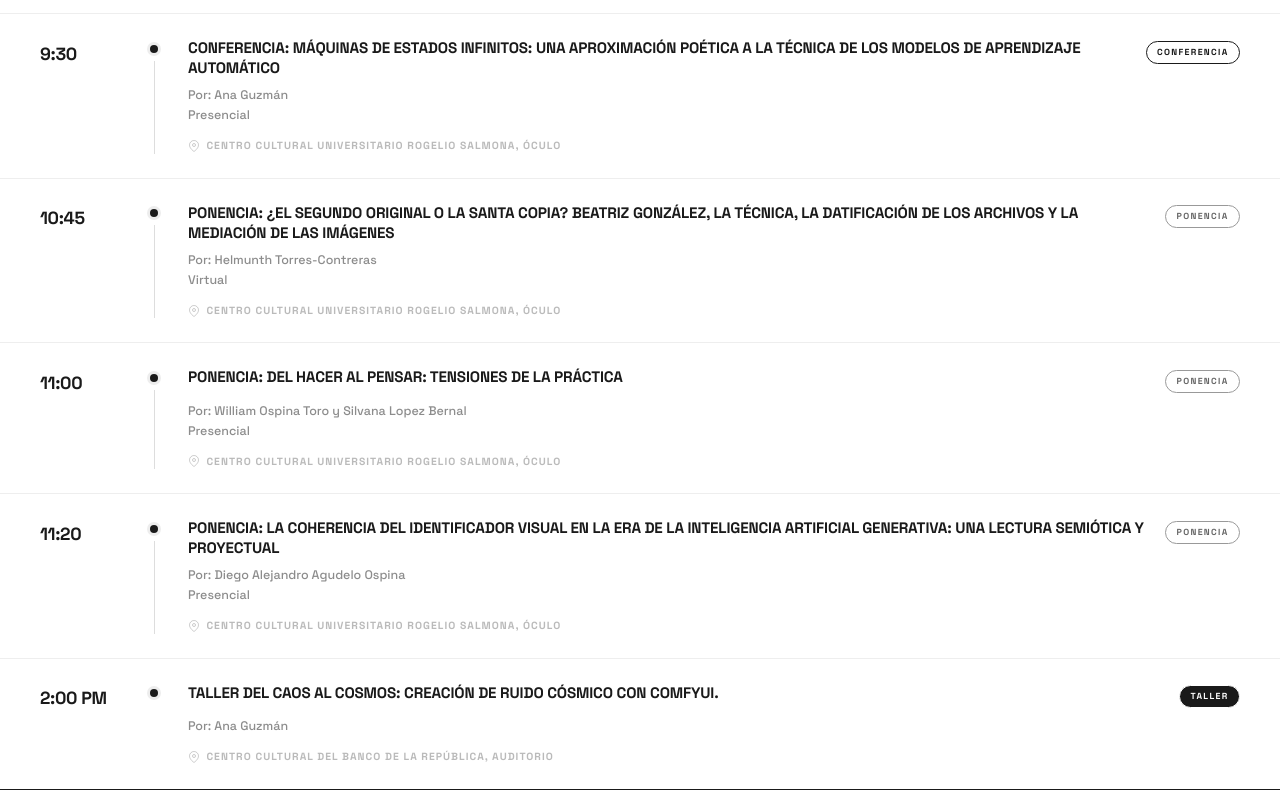
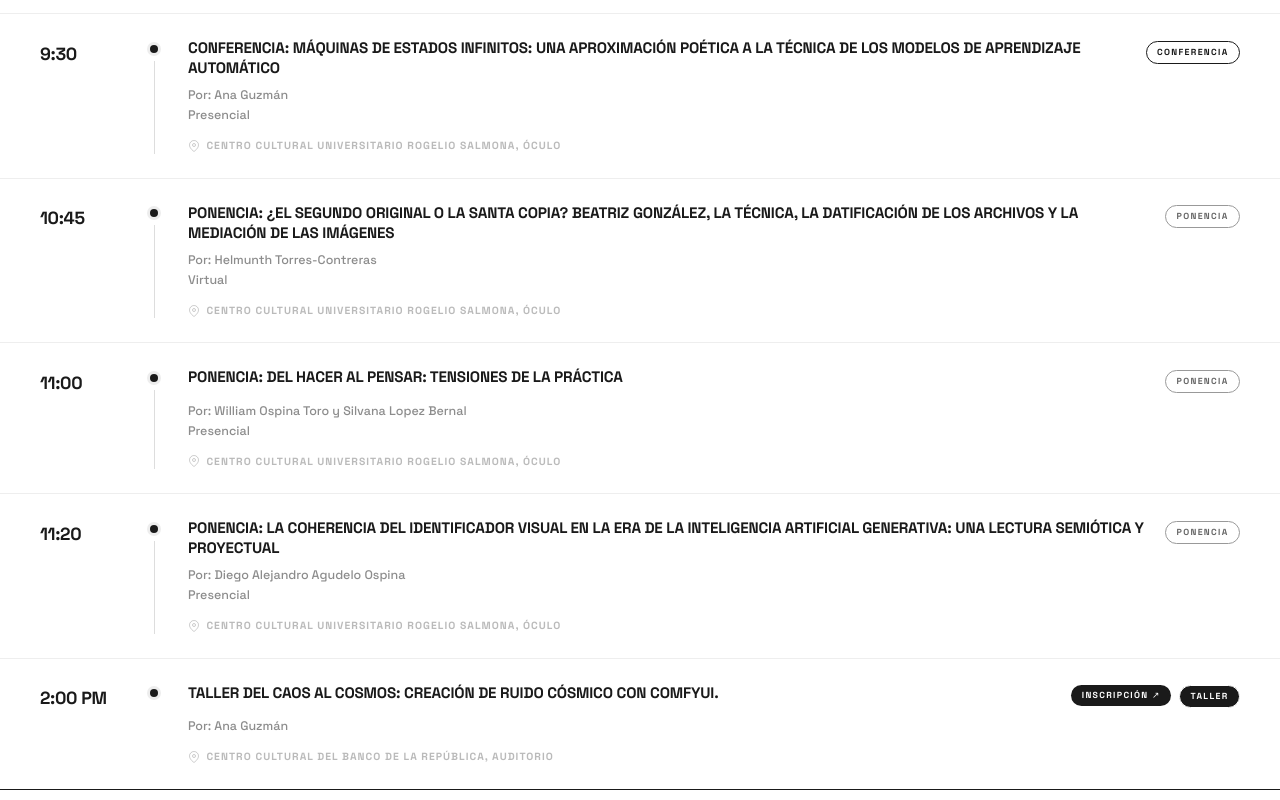
Before and after one commit to Mateoquinteroc/semana-ai, a React (Vite) app: page / in a window 1280 px wide. Shown: the part 3549-4349 px from the top of the page. Built offline with nearby package versions, Linux system fonts and the light colour scheme.

Commit message:
feat: añadir chip de inscripción para talleres

```diff
--- a/src/components/Version2026/Schedule2026.module.css
+++ b/src/components/Version2026/Schedule2026.module.css
@@ -315,6 +315,34 @@
 }
 
 /* ── Badge ── */
+.badgesContainer {
+    display: flex;
+    align-items: flex-start;
+    gap: 0.5rem;
+    flex-shrink: 0;
+}
+
+.inscriptionChip {
+    font-size: 0.55rem;
+    font-weight: 800;
+    text-transform: uppercase;
+    letter-spacing: 0.15em;
+    padding: 0.25rem 0.65rem;
+    background-color: #1a1a1a;
+    color: #ffffff;
+    border-radius: 999px;
+    text-decoration: none;
+    display: inline-block;
+    margin-top: 0.15rem;
+    transition: background-color 0.3s ease, color 0.3s ease;
+}
+
+.inscriptionChip:hover {
+    background-color: transparent;
+    color: #1a1a1a;
+    box-shadow: inset 0 0 0 1px #1a1a1a;
+}
+
 .eventBadge {
     font-size: 0.55rem;
     font-weight: 800;
--- a/src/components/Version2026/Schedule2026.tsx
+++ b/src/components/Version2026/Schedule2026.tsx
@@ -275,6 +275,17 @@ const Schedule2026: React.FC = () => {
                             <div className={styles.eventContent}>
                                 <div className={styles.eventHeader}>
                                     <h4 className={styles.eventTitle}>{title}</h4>
+                                    <div className={styles.badgesContainer}>
+                                        {type === 'taller' && (
+                                            <a
+                                                href="https://forms.cloud.microsoft/r/cd9i25W9bM"
+                                                target="_blank"
+                                                rel="noopener noreferrer"
+                                                className={styles.inscriptionChip}
+                                            >
+                                                Inscripción ↗
+                                            </a>
+                                        )}
                                         <span className={`${styles.eventBadge} ${styles[`badge_${type}`]}`}>
                                             {type === 'conferencia' ? 'Conferencia' :
                                              type === 'ponencia' ? 'Ponencia' :
@@ -284,6 +295,7 @@ const Schedule2026: React.FC = () => {
                                              type === 'mesa' ? 'Mesa' :
                                              type === 'experiencia' ? 'Experiencia' : 'Evento'}
                                         </span>
+                                    </div>
                                 </div>
 
                                 {meta.length > 0 && (
```
Lines whose indentation alone changed are shown as unchanged.
